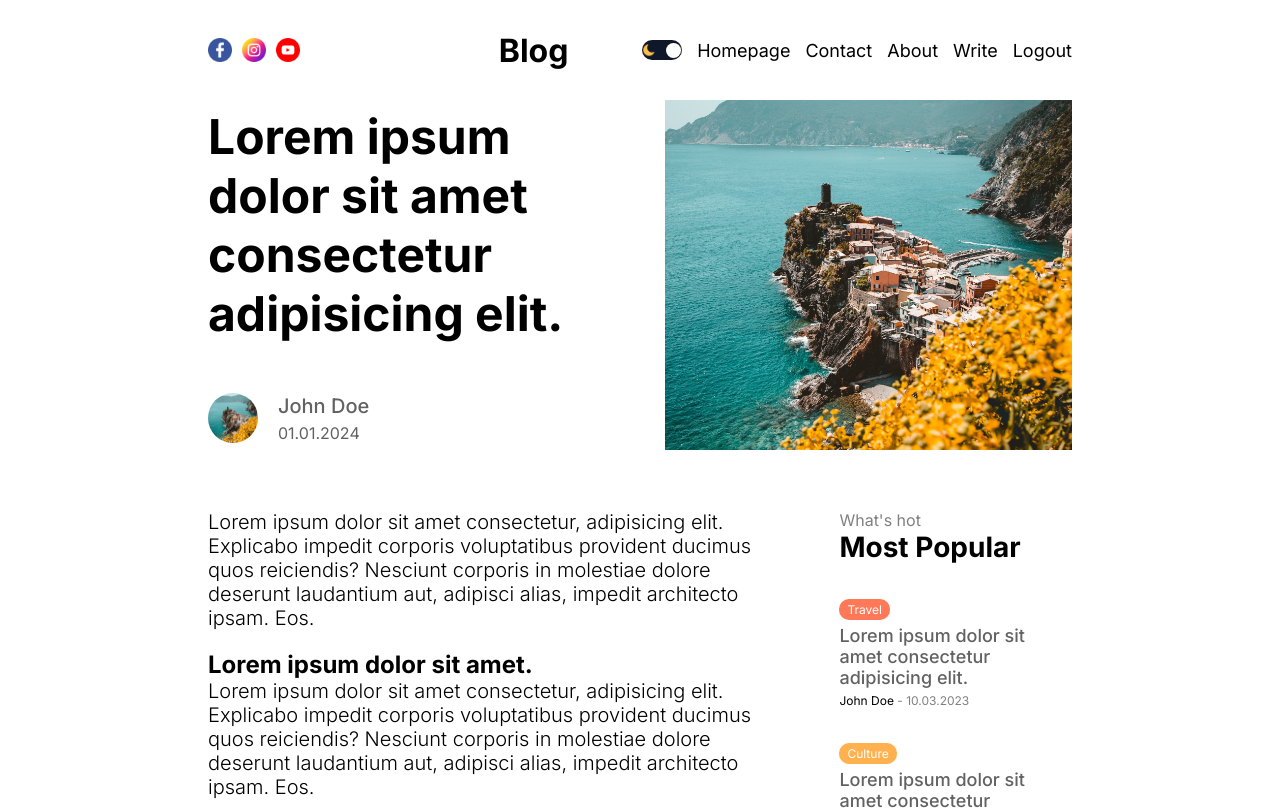
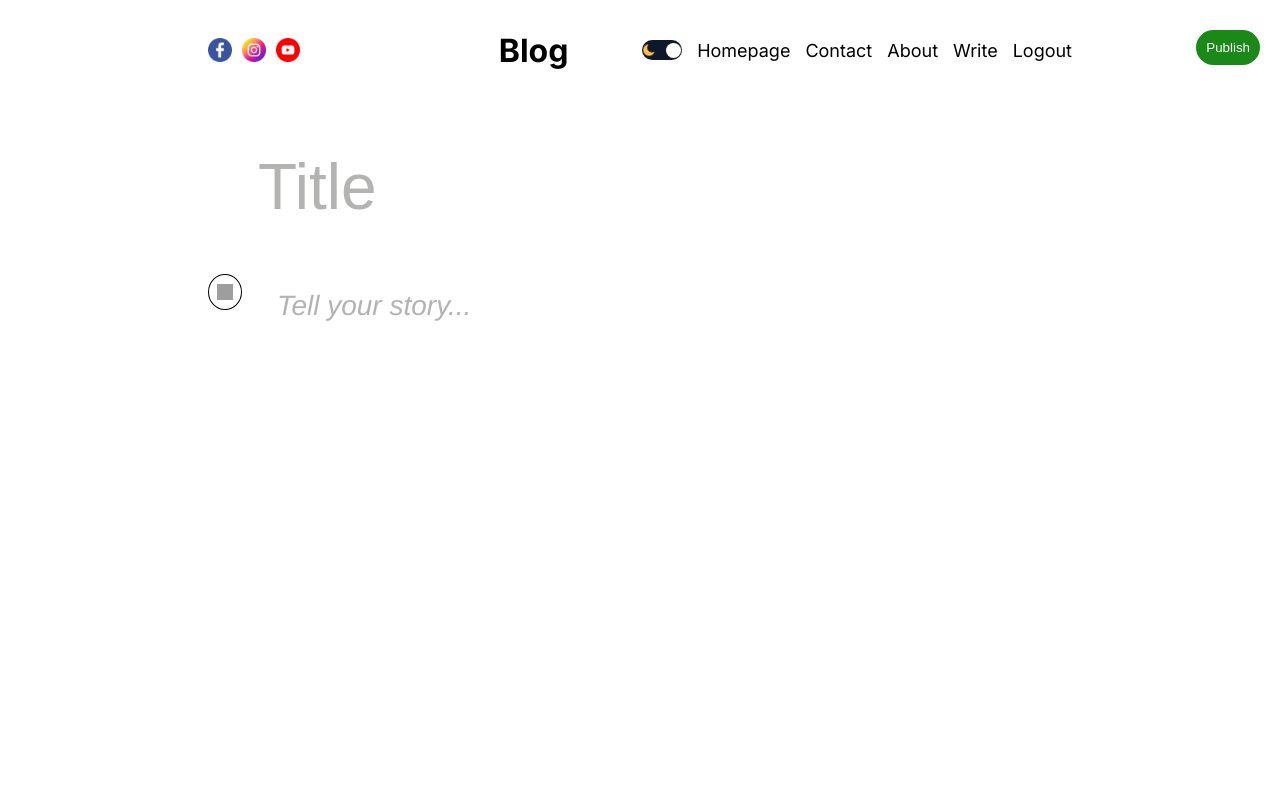
Before and after one commit to mdarrakibislamrifat/blog, a Next.js app: page /write in a window 1280 px wide. Shown: the top 810 px of the page. Built offline with nearby package versions, Linux system fonts and the light colour scheme; grey boxes are pictures that could not be loaded.

Commit message:
Add new post create page design

```diff
--- a/src/app/globals.css
+++ b/src/app/globals.css
@@ -71,3 +71,11 @@
 
     }
 }
+
+.ql-container{
+    font-size: 28px !important;
+}
+
+.quill > .ql-container > .ql-editor.ql-blank::before{
+    color: #b3b3b1;
+}
--- /dev/null
+++ b/src/app/write/page.jsx
@@ -0,0 +1,44 @@
+"use client";
+import Image from "next/image";
+import styles from "./writePage.module.css";
+import { useState } from "react";
+import ReactQuill from "react-quill";
+import "react-quill/dist/quill.bubble.css";
+
+const WritePage = () => {
+  const [open, setOpen] = useState(false);
+  const [value, setValue] = useState("");
+  return (
+    <div className={styles.container}>
+      <input type="text" placeholder="Title" className={styles.input} />
+      <div className={styles.editor}>
+        <button className={styles.button} onClick={() => setOpen(!open)}>
+          <Image src="/plus.png" alt="plus" width={16} height={16} />
+        </button>
+        {open && (
+          <div className={styles.add}>
+            <button className={styles.addButton}>
+              <Image src="/image.png" alt="plus" width={16} height={16} />
+            </button>
+            <button className={styles.addButton}>
+              <Image src="/external.png" alt="plus" width={16} height={16} />
+            </button>
+            <button className={styles.addButton}>
+              <Image src="/video.png" alt="plus" width={16} height={16} />
+            </button>
+          </div>
+        )}
+        <ReactQuill
+          theme="bubble"
+          value={value}
+          onchange={setValue}
+          placeholder="Tell your story..."
+          className={styles.textArea}
+        />
+      </div>
+      <button className={styles.publish}>Publish</button>
+    </div>
+  );
+};
+
+export default WritePage;
--- /dev/null
+++ b/src/app/write/writePage.module.css
@@ -0,0 +1,64 @@
+
+
+.editor{
+    display: flex;
+    gap: 20px;
+    height: 700px;
+    position: relative;
+}
+
+.button,.addButton{
+    width: 36px;
+    height: 36px;
+    border-radius: 50%;
+    background-color: transparent;
+    border: 1px solid var(--textColor);
+    display: flex;
+    align-items: center;
+    justify-content: center;
+    cursor: pointer;
+
+}
+
+.addButton{
+    border-color: #1a8917;
+
+}
+
+.add{
+    display: flex;
+    gap: 20px;
+    background-color: var(--bg);
+    position: absolute;
+    z-index: 999;
+    width: 100%;
+    left: 50px;
+}
+
+
+.input{
+    padding: 50px;
+    font-size: 64px;
+    border: none;
+    outline: none;
+    background-color: transparent;
+}
+
+.input::placeholder{
+    color: #b3b3b1;
+}
+.textArea{
+    width: 100%;
+}
+
+.publish{
+    position: absolute;
+    top: 30px;
+    right: 20px;
+    padding: 10px;
+    border: none;
+    background-color: #1a8917;
+    color: white;
+    cursor: pointer;
+    border-radius: 20px;
+}
```
Also changed, not shown: src/app/write/Write.jsx (deleted, +0 -7 lines).
